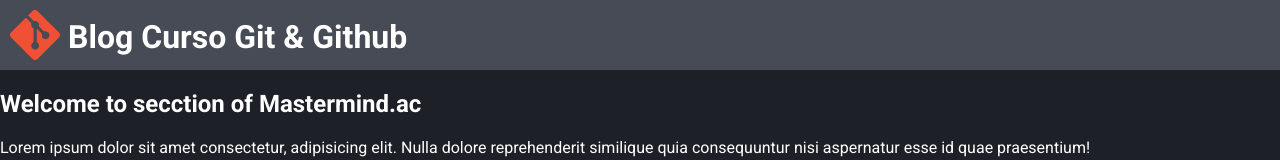
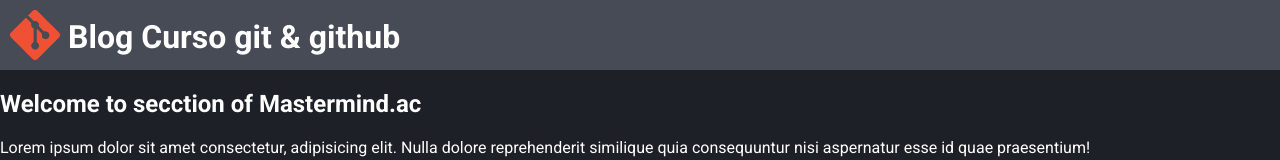
Before and after one commit to transpsuarezCA/curso-git, a plain HTML site: page index.html in a window 1280 px wide. Shown: the top 160 px of the page. Drawn offline with Linux system fonts and the light colour scheme.

Commit message:
mayusculas>minusculas

```diff
--- a/index.html
+++ b/index.html
@@ -15,7 +15,7 @@
 <body>
     <div class="bar">
         <img class="logo" src="img/git.png" >
-        <h1>Blog Curso Git & Github</h1>
+        <h1>Blog Curso git & github</h1>
     </div>
     <div>
         <h2>Welcome to secction of <strong>Mastermind.ac</strong> </h2>
```
